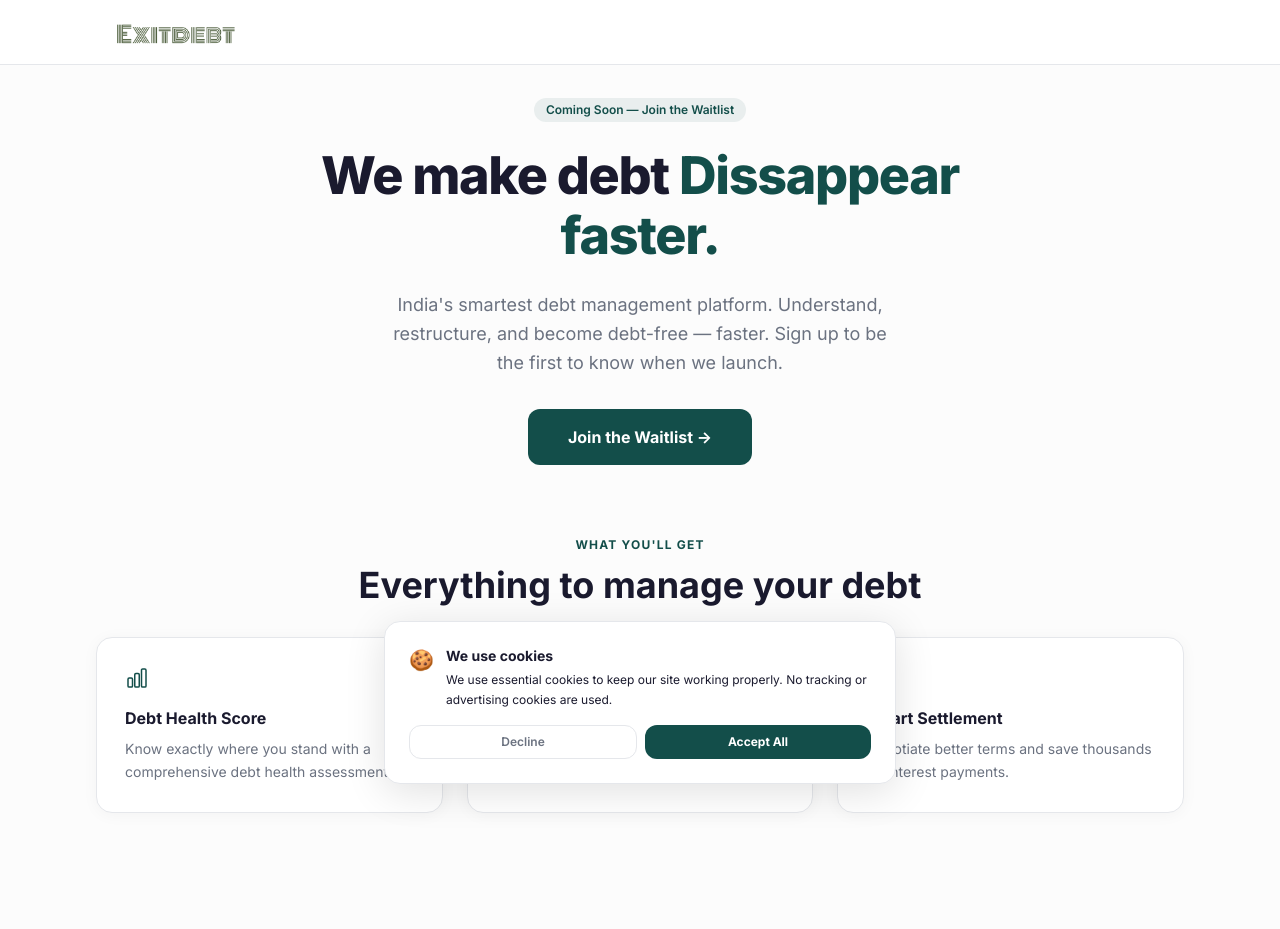
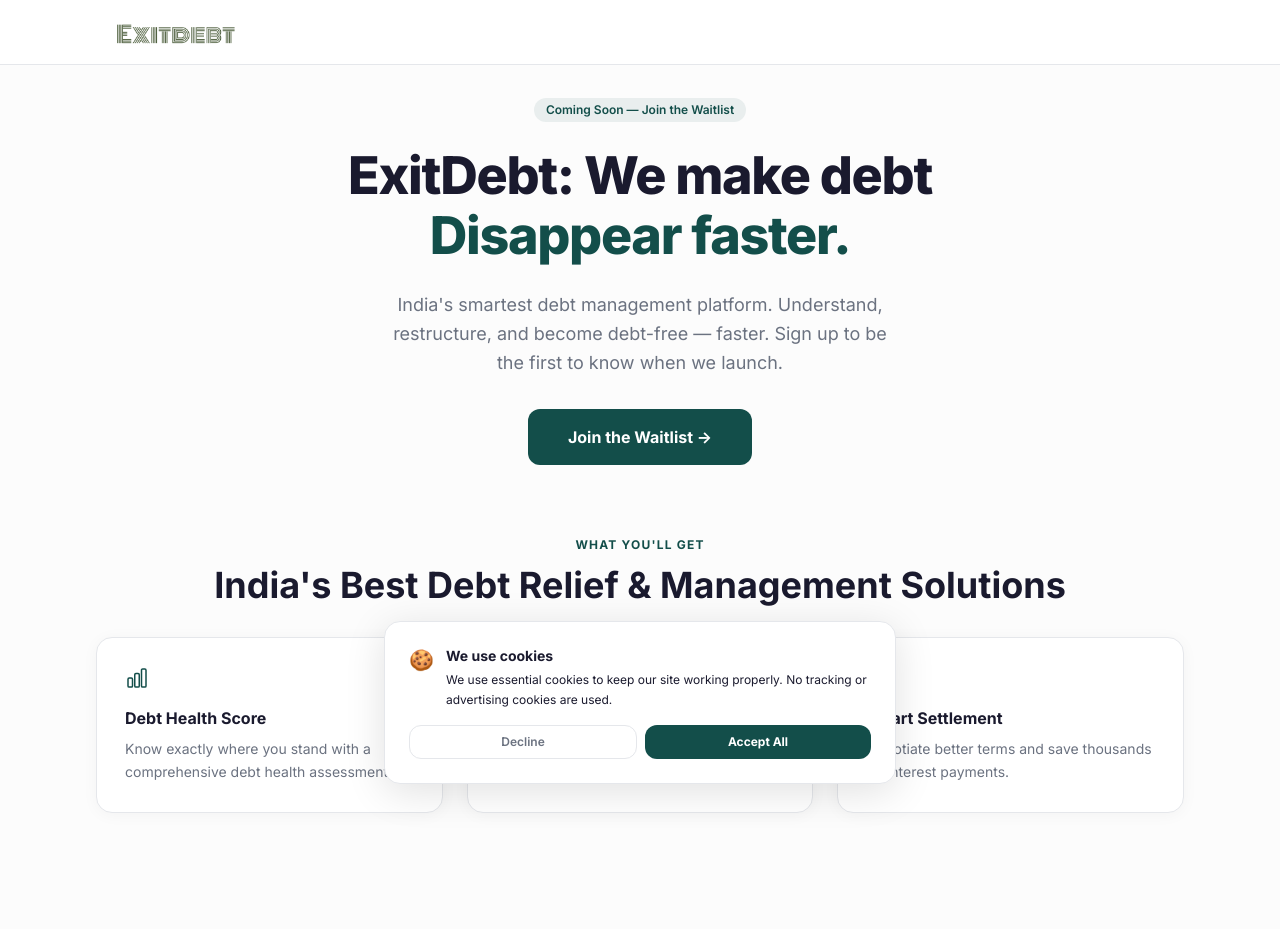
Before and after one commit to Aaditri-Technologies/exitDebt-Waitlist, a Next.js app: page / in a window 1280 px wide. Shown: the top 929 px of the page. Built offline with nearby package versions, Linux system fonts and the light colour scheme.

Commit message:
SEO Optimization: fix typo, enhance keywords and metadata

```diff
--- a/src/app/layout.tsx
+++ b/src/app/layout.tsx
@@ -17,15 +17,16 @@ export const metadata: Metadata = {
   description:
     "Join the ExitDebt waitlist. India's smartest debt management platform — understand, restructure, and become debt-free faster. No CIBIL impact. 100% free.",
   keywords: [
+    "ExitDebt",
     "debt management India",
-    "debt relief",
-    "loan settlement",
+    "debt relief India",
+    "loan settlement India",
     "debt restructuring",
     "financial health",
-    "CIBIL score",
-    "debt free",
-    "ExitDebt",
-    "waitlist",
+    "CIBIL score impact",
+    "debt free faster",
+    "credit card debt relief",
+    "personal loan settlement",
   ],
   metadataBase: new URL("https://exitdebt.in"),
   alternates: {
@@ -99,7 +100,7 @@ export default function RootLayout({
                   name: "What is ExitDebt?",
                   acceptedAnswer: {
                     "@type": "Answer",
-                    text: "ExitDebt is India's smartest debt management platform that helps you understand, restructure, and become debt-free faster — without impacting your CIBIL score.",
+                  text: "ExitDebt is India's smartest debt management platform that helps you understand, restructure, and become debt-free faster — without impacting your CIBIL score. Exit your debt on your own terms.",
                   },
                 },
                 {
--- a/src/components/HomeContent.tsx
+++ b/src/components/HomeContent.tsx
@@ -26,8 +26,8 @@ export default function HomeContent({ onWaitlistClick }: { onWaitlistClick: () =
               className="text-3xl sm:text-5xl lg:text-[3.25rem] font-extrabold leading-[1.1] sm:leading-[1.15] tracking-tight mb-3 sm:mb-6"
               style={{ color: "var(--color-text-primary)" }}
             >
-              We make debt{" "}
-              <span style={{ color: "var(--color-teal)" }}>Dissappear faster.</span>
+              ExitDebt: We make debt{" "}
+              <span style={{ color: "var(--color-teal)" }}>Disappear faster.</span>
             </h1>
 
             <p
--- a/src/components/MarketingContent.tsx
+++ b/src/components/MarketingContent.tsx
@@ -19,7 +19,7 @@ export default function MarketingContent({ onWaitlistClick }: { onWaitlistClick:
             className="text-2xl sm:text-4xl font-bold mb-2 sm:mb-4"
             style={{ color: "var(--color-text-primary)" }}
           >
-            Everything to manage your debt
+            India&apos;s Best Debt Relief & Management Solutions
           </h2>
         </div>
         <div className="grid grid-cols-1 md:grid-cols-3 gap-4 sm:gap-6">
@@ -86,7 +86,7 @@ export default function MarketingContent({ onWaitlistClick }: { onWaitlistClick:
             className="text-2xl sm:text-3xl font-bold mb-3"
             style={{ color: "var(--color-text-primary)" }}
           >
-            Ready to take control of your debt?
+            Ready to exit your debt and become debt-free?
           </h2>
           <p className="text-sm mb-6" style={{ color: "var(--color-text-secondary)" }}>
             Join the waitlist today and be the first to know when we launch.
```
